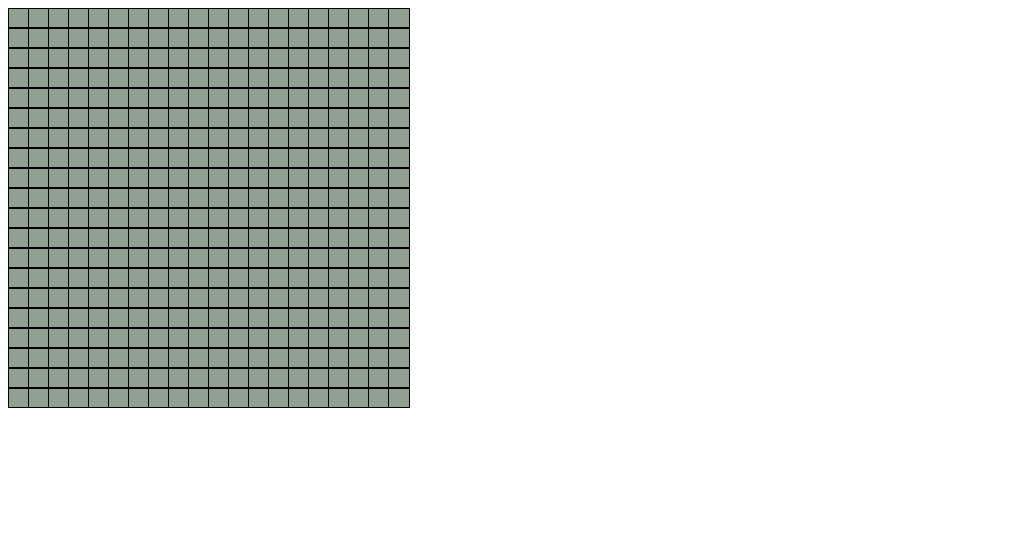
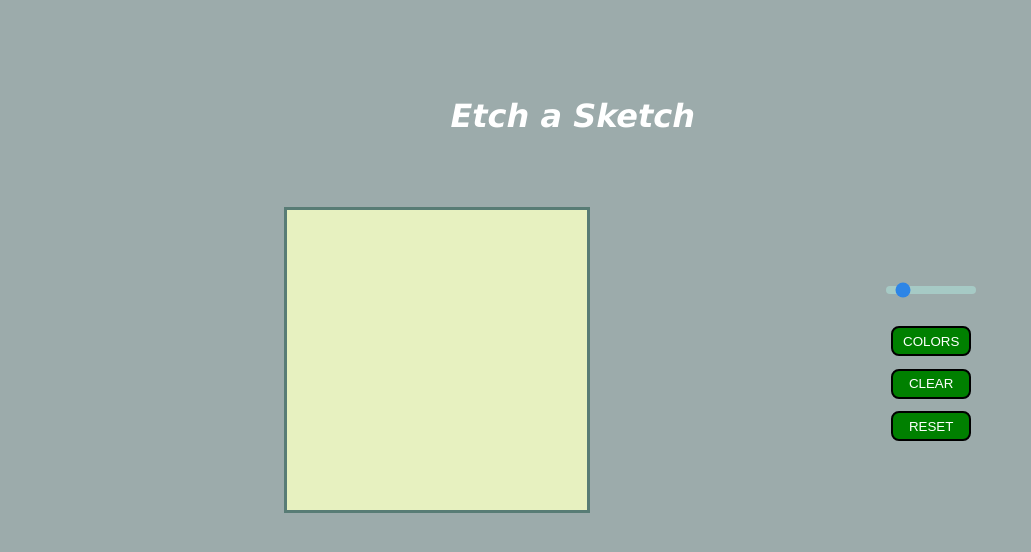
Before and after one commit to CodeMaCamp/Etch_A_Sketch, a plain HTML site: page index.html in a window 1280 px wide. Shown: the whole page, without its empty margins (0-1031 px from the left). Drawn offline with Linux system fonts and the light colour scheme.

Commit message:
etch a sketch 1.0

```diff
--- a/index.html
+++ b/index.html
@@ -9,9 +9,24 @@
         <link rel="stylesheet" href="style.css">
     </head>
     <body>
-        <div id="container">
+        <h1> Etch a Sketch</h1>
+        <div id="flexContainer">
+            <div id="container">
+            </div>
+            <div>
+                <div class="slideContainer">
+                    <input type="range" min="10" max="60" step="1" value="16" id="myRange" >
+                </div>
+                <div id="buttonContainer">
+                    <button class="btn" id="colors" value="true"> COLORS </button>
+                    <button class="btn" id="clear"> CLEAR </button>
+                    <button class="btn" id="reset"> RESET </button>
+
+                </div>
+            </div>
 
         </div>
+
         <script src="script.js" async defer></script>
     </body>
 </html>
--- a/script.js
+++ b/script.js
@@ -1,3 +1,7 @@
+var numb=16;
+var isRandom = false;
+var isFade = false;
+
 function makeIdObject(num, idName){
     let rowItems ={};
     for (var i = 0; i<num; i++){
@@ -9,10 +13,15 @@ function makeIdObject(num, idName){
     return rowItems;
 }
 function setColor(isRandom){
-return "000000";
+    if (isRandom){
+        return "'#"+getRandomColor()+"'";
+    }else{
+        return "'#000000'";
+    }
+
 }
-function gridMaker(num, color){
-    color="'#"+color+"'";
+function gridMaker(num){
+    document.getElementById('container').innerHTML='';
     let rowId = makeIdObject(num, "row");
     for(var i = 0; i<num; i++){
         let elemRow = document.createElement("div");
@@ -22,10 +31,67 @@ function gridMaker(num, color){
         for(var j = 0; j<num; j++){
             let elemCol = document.createElement("div");
             elemCol.setAttribute("class","column");
-            elemCol.setAttribute("onmouseover","this.style.backgroundColor ="+color);
+            elemCol.setAttribute("onmouseover",changeBckgd());
             document.getElementById(rowId[i].id).appendChild(elemCol);
         }
     }
 
 }
-gridMaker(20,setColor());
+function changeBckgd(){
+    if(isFade==true){
+        let cloe = setColor(isRandom);
+        return "this.style.backgroundColor ="+cloe;
+    }else if(isFade==false){
+        let cloe = setColor(isRandom);
+        return "this.style.backgroundColor ="+cloe;
+    }
+
+
+}
+var slide = document.getElementById('myRange');
+numb=slide.value;
+gridMaker(numb);
+slide.onchange = function(){
+    numb = this.value;
+    console.log(numb);
+    gridMaker(numb);
+
+}
+function getRandomColor() {
+    var letters = '0123456789ABCDEF';
+    var color = '';
+    for (var i = 0; i < 6; i++) {
+      color += letters[Math.floor(Math.random() * 16)];
+    }
+    return color;
+}
+var clearBtn = document.getElementById("clear");
+var colorsBtn = document.getElementById("colors");
+var resetBtn = document.getElementById("reset");
+
+colorsBtn.onclick = function(){
+    if(colorsBtn.value =="true"){
+        colorsBtn.style.backgroundColor="red";
+        isRandom = true;
+        colorsBtn.value="false";
+        gridMaker(numb);
+    }else if(colorsBtn.value=="false"){
+        colorsBtn.style.backgroundColor="green";
+        isRandom = false;
+        colorsBtn.value="true";
+        gridMaker(numb);
+    }
+//console.log(colorsBtn.value);
+}
+clearBtn.onclick = function(){
+    gridMaker(numb);
+}
+resetBtn.onclick = function(){
+    numb = 16;
+    isFade = false;
+    isRandom = false;
+    colorsBtn.style.backgroundColor="green";
+    colorsBtn.value="true";
+    gridMaker(numb);
+    slide.value=16;
+}
--- a/style.css
+++ b/style.css
@@ -1,10 +1,14 @@
 #container{
-    width: 400px;
-    height: 400px;
+    width: 300px;
+    height: 300px;
     background-color: brown;
     display: flex;
     flex-direction: row;
     align-items: stretch;
+    border-color: #587c75;
+    border-style: solid;
+    border-width:3px;
+    padding: 0;
 }
 .row{
     width: 100%;
@@ -12,17 +16,78 @@
     display: flex;
     flex-direction: column;
     border-style: solid;
-    border: 1px;
+    border: 0.5px;
     margin: 0%;
     padding: 0%;
 }
 .column{
     width: 100%;
     height: 100%;
-    background-color: rgb(145, 161, 145);
-    border: 1px;
-    border-style: solid;
+    background-color: rgb(231, 241, 192);
+    border: 0.5px;
+    border-style:hidden;
 
     margin: 0%;
     padding: 0%;
 }
+#myRange {
+    -webkit-appearance: none;
+    width: 70%;
+    height: 8px;
+    border-radius: 5px;
+    background: #abd8d0;
+    outline: none;
+    opacity: 0.7;
+    -webkit-transition: .2s;
+    transition: opacity .2s;
+    margin-left: 50%;
+    margin-right: 50%;
+    margin: 15%;
+  }
+
+
+#flexContainer{
+  display: flex;
+  flex-direction: row;
+  align-items:center;
+  justify-content: space-evenly;
+
+  margin-left: auto;
+  margin-right: auto;
+  margin-top: auto;
+  margin-bottom: auto;
+}
+#buttonContainer{
+  display: flex;
+  flex-direction: column;
+  align-items: center;
+  justify-content: space-evenly;
+  height: 140px;
+}
+#slideContainer{
+  height: 30px;
+  align-content: center;
+}
+.btn{
+  width: 80px;
+  border-style:double;
+  background-color:green;
+  border-radius: 8px;
+  height: 30px;
+  color: rgb(255, 255, 255);
+}
+body{
+  background-color: rgba(116, 136, 136, 0.705);
+}
+h1{
+  margin-left: 35%;
+  padding-top: 6%;
+  padding-bottom: 4%;
+  font-size: xx-large;
+  font-style: italic;
+  font-family:'Lucida Sans', 'Lucida Sans Regular', 'Lucida Grande', 'Lucida Sans Unicode', Geneva, Verdana, sans-serif;
+  color: rgb(255, 255, 255);
+
+
+
+}
```
